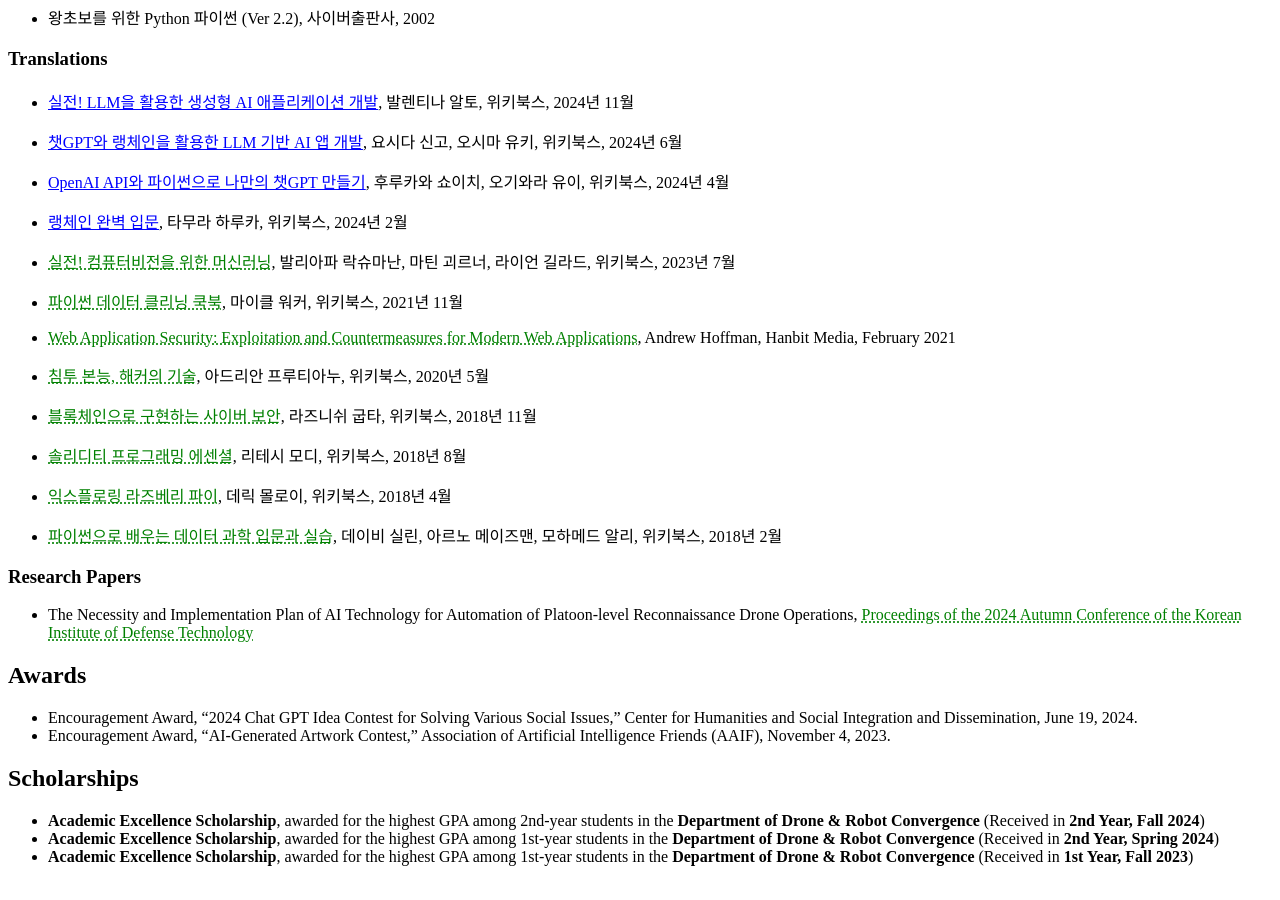
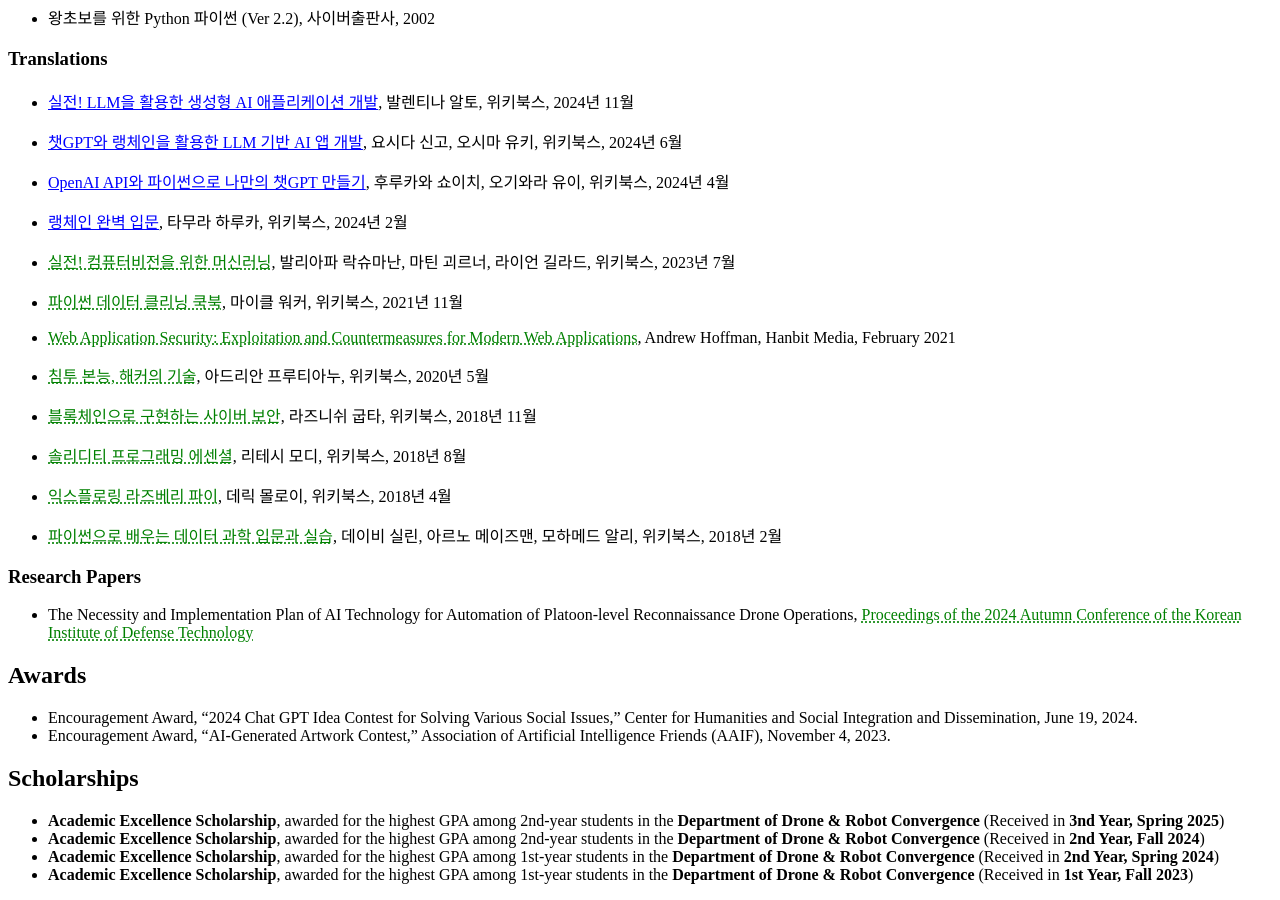
Before and after one commit to ychoi-kr/ychoi.kr, a Jekyll site: the page built from cv.md, in a window 1280 px wide and 900 px high, scrolled down 2342 px. Built offline with Jekyll 4.4.1, drawn with Linux system fonts in a browser that asks for light colours.

Commit message:
Add Spring 2025 Academic Excellence Scholarship to CV

```diff
--- a/cv.md
+++ b/cv.md
@@ -100,6 +100,7 @@
 
 ## **Scholarships**
 
+- **Academic Excellence Scholarship**, awarded for the highest GPA among 2nd-year students in the **Department of Drone & Robot Convergence** (Received in **3nd Year, Spring 2025**)
 - **Academic Excellence Scholarship**, awarded for the highest GPA among 2nd-year students in the **Department of Drone & Robot Convergence** (Received in **2nd Year, Fall 2024**)
 - **Academic Excellence Scholarship**, awarded for the highest GPA among 1st-year students in the **Department of Drone & Robot Convergence** (Received in **2nd Year, Spring 2024**)
 - **Academic Excellence Scholarship**, awarded for the highest GPA among 1st-year students in the **Department of Drone & Robot Convergence** (Received in **1st Year, Fall 2023**)
```
